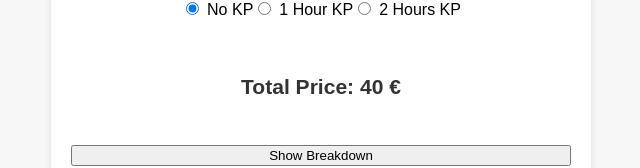
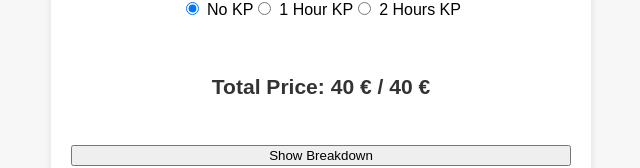
Before and after one commit to ShadowAelita/room_escpae_final, a React (Vite) app: page / in a window 1280 px wide. Shown: the part 473-641 px from the top of the page, without its empty margins (319-959 px from the left). Built offline with nearby package versions, Linux system fonts and the light colour scheme.

Commit message:
Update App.jsx

```diff
--- a/App.jsx
+++ b/App.jsx
@@ -11,6 +11,13 @@ const App = () => {
   const parsedAdults = parseInt(adults) || 0;
   const parsedChildren = parseInt(children) || 0;
   const parsedTeams = Math.max(parseInt(teams) || 1, 1);
+
+  // Function to split people into teams
+  const splitIntoTeams = (total, teams) => {
+    const base = Math.floor(total / teams);
+    const remainder = total % teams;
+    return Array.from({ length: teams }, (_, i) => base + (i < remainder ? 1 : 0));
+  };
 
   // Helper function to calculate the price for a team
   const calculateTeamPrice = (adults, children) => {
@@ -36,20 +43,61 @@ const App = () => {
     return teamPrice;
   };
 
-  // Function to split people into teams
-  const splitIntoTeams = (total, teams) => {
-    const base = Math.floor(total / teams);
-    const remainder = total % teams;
-    return Array.from({ length: teams }, (_, i) => base + (i < remainder ? 1 : 0));
+  // Function to calculate the minimum price
+  const calculateMinPrice = () => {
+    // Split adults and children into teams for minimum price
+    const adultsPerTeam = splitIntoTeams(parsedAdults, parsedTeams);
+    const childrenPerTeam = splitIntoTeams(parsedChildren, parsedTeams);
+
+    let totalMinPrice = 0;
+    adultsPerTeam.forEach((adultCount, i) => {
+      const childCount = childrenPerTeam[i];
+      let teamPrice = calculateTeamPrice(adultCount, childCount);
+
+      // Make sure every team has at least 3 people, adjust if necessary
+      if (adultCount + childCount < 3) {
+        const deficit = 3 - (adultCount + childCount);
+        // Try to balance the teams by adding more adults or children
+        if (adultCount < childCount) {
+          teamPrice = calculateTeamPrice(adultCount + deficit, childCount); // add more adults
+        } else {
+          teamPrice = calculateTeamPrice(adultCount, childCount + deficit); // add more children
+        }
+      }
+      totalMinPrice += teamPrice;
+    });
+
+    return totalMinPrice;
   };
 
-  // Split adults and children into teams
-  const adultsPerTeam = splitIntoTeams(parsedAdults, parsedTeams);
-  const childrenPerTeam = splitIntoTeams(parsedChildren, parsedTeams);
+  // Function to calculate the maximum price
+  const calculateMaxPrice = () => {
+    // Split adults and children into teams for maximum price
+    const adultsPerTeam = splitIntoTeams(parsedAdults, parsedTeams);
+    const childrenPerTeam = splitIntoTeams(parsedChildren, parsedTeams);
 
-  const totalPrice = adultsPerTeam.reduce((sum, adultCount, i) => {
-    return sum + calculateTeamPrice(adultCount, childrenPerTeam[i]);
-  }, 0);
+    let totalMaxPrice = 0;
+    adultsPerTeam.forEach((adultCount, i) => {
+      const childCount = childrenPerTeam[i];
+      let teamPrice = calculateTeamPrice(adultCount, childCount);
+
+      // Ensure that at least one team gets charged the minimum possible amount (under 40€)
+      if (adultCount + childCount >= 3) {
+        if (adultCount < childCount) {
+          teamPrice = calculateTeamPrice(adultCount, childCount);
+        } else {
+          teamPrice = calculateTeamPrice(adultCount, childCount);
+        }
+      }
+      totalMaxPrice += teamPrice;
+    });
+
+    return totalMaxPrice;
+  };
+
+  // Calculate min and max price for the breakdown
+  const minPrice = calculateMinPrice();
+  const maxPrice = calculateMaxPrice();
 
   return (
     <div className="container">
@@ -126,21 +174,16 @@ const App = () => {
         </div>
 
         <div className="result">
-          <h3>Total Price: {totalPrice} €</h3>
+          <h3>Total Price: {minPrice} € / {maxPrice} €</h3>
         </div>
 
         {showBreakdown && (
           <div className="breakdown">
-            <h4>Team Breakdown:</h4>
-            {adultsPerTeam.map((adultCount, i) => {
-              const childCount = childrenPerTeam[i];
-              const price = calculateTeamPrice(adultCount, childCount);
-              return (
-                <div key={i}>
-                  <strong>Team {i + 1}:</strong> {adultCount} Adults, {childCount} Children → {price} €
-                </div>
-              );
-            })}
+            <h4>Price Breakdown:</h4>
+            <h5>Min Price Breakdown:</h5>
+            <p>{minPrice} €</p>
+            <h5>Max Price Breakdown:</h5>
+            <p>{maxPrice} €</p>
           </div>
         )}
 
```
